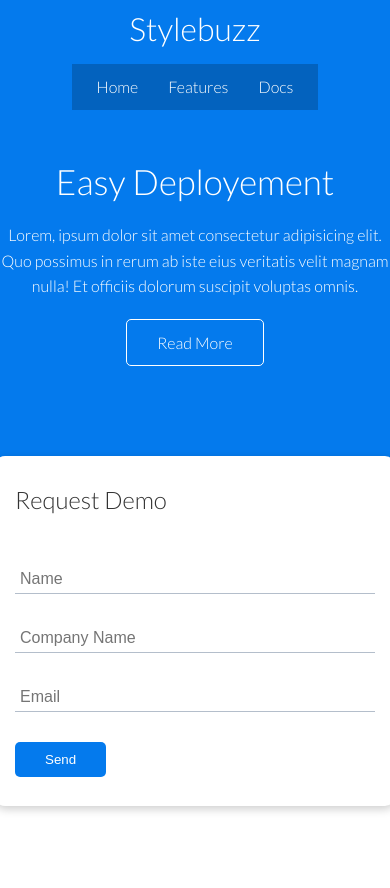
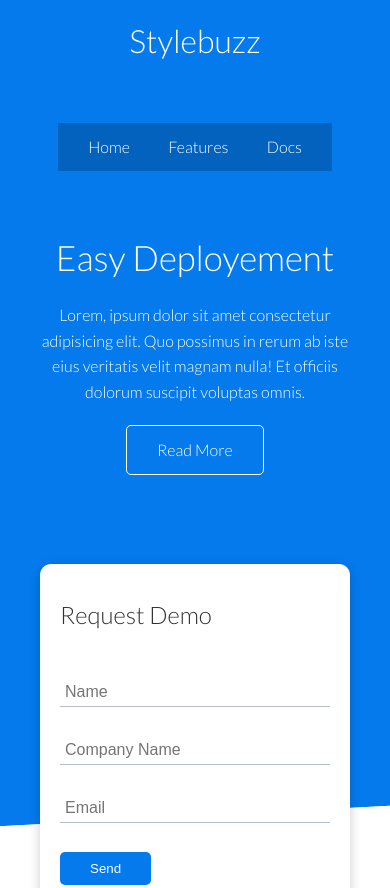
Before and after one commit to simarmannsingh/landing-page, a plain HTML site: page index.html in a window 390 px wide. Shown: the top 888 px of the page. Drawn offline with Linux system fonts and the light colour scheme.

Commit message:
Added Readme.md along with minor UI changes in responsive css styles.

```diff
--- a/style.css
+++ b/style.css
@@ -32,17 +32,17 @@ a{
 h1, h2{
     font-weight: 300;
     line-height: 1.2;
-    margin: 10px 0;
+    margin: 0.7em 0;
 }
 
-p{   margin: 10px 0;    }
+p{   margin: 0.7em 0;    }
 
 img{   width: 100%;     }
 
 code, pre{
     background: #333;
     color: #fff;
-    padding: 10px;
+    padding: 0.7em;
     border-radius: 5px;
 }
 
@@ -54,7 +54,7 @@ code, pre{
 .navbar{
     background-color: var(--primary-color);
     color: #fff;
-    height: 4.5em;
+    height: 5.2em;
 }
 
 .navbar ul{
@@ -63,12 +63,13 @@ code, pre{
 
 .navbar a{
     color: #fff;
-    padding: 10px;
-    margin: 0 5px;
+    padding: 0.7em;
+    margin: 0 0.5em;
 }
 
 .navbar a:hover{
     border-bottom: 2px #fff solid;
+    background-color: #818891;
 }
 
 .navbar .flex{
@@ -77,7 +78,7 @@ code, pre{
 
 /* Showcase */
 .showcase{
-    height: 400px;
+    height: fit-content;
     background-color: var(--primary-color);
     color: #fff;
     position: relative;
@@ -103,17 +104,17 @@ code, pre{
 
 .showcase-form{
     position: relative;
-    top: 60px;
+    top: 3.7em;
     animation: slideInFromRight .5s ease-in;
-    height: 350px;
-    width: 400px;
-    padding: 40px;
+    /* height: 350px; */
+    width: fit-content;
+    padding: 2.5em;
     z-index: 100;
     justify-self: flex-end;
 }
 
 .showcase-form .form-control{
-    margin: 30px 0;
+    margin: 1.8em 0;
 }
 
 .showcase-form input[type='text'],
@@ -133,8 +134,8 @@ code, pre{
 .showcase::after{
     content: '';
     position: absolute;
-    height: 100px;
-    bottom: -70px;
+    height: 6.2em;
+    bottom: -4.3em;
     right: 0;
     left: 0;
     background: #fff;
@@ -147,21 +148,21 @@ code, pre{
 
 /* Stats */
 .stats{
-    padding-top: 100px;
+    padding-top: 6.2em;
     animation: slideInFromBottom .5s ease-in;
 }
 
 .stats-heading{
-    max-width: 500px;
+    max-width: 30em;
     margin: auto;
 }
 
 .stats .grid h3{
-    font-size: 35px;
+    font-size: 2em;
 }
 
 .stats .grid p{
-    font-size: 20px;
+    font-size: 1.25em;
     font-weight: bold;
 }
 
@@ -171,7 +172,7 @@ code, pre{
     max-width: 1100px;
     margin: 0 auto;
     overflow: auto;
-    padding: 0 40px;
+    padding: 0 2.5em;
 }
 
 .flex{
@@ -197,15 +198,15 @@ code, pre{
 .card{
     background-color: #fff;
     color: #333;
-    border-radius: 10px;
-    box-shadow: 0 3px 10px rgba(0, 0, 0, 0.2);
+    border-radius: 0.7em;
+    box-shadow: 0 3px 0.7em rgba(0, 0, 0, 0.2);
     padding: 20px;
-    margin: 10px;
+    margin: 0.7em;
 }
 
 .btn{
     display: inline-block;
-    padding: 10px 30px;
+    padding: 0.7em 30px;
     cursor: pointer;
     background: var(--primary-color);
     color: #fff;
@@ -225,13 +226,13 @@ code, pre{
 /* Alert */
 .alert{
     background-color: var(--light-color);
-    padding: 10px 20px;
+    padding: 0.7em 20px;
     font-weight: bold;
     margin: 15px 0;
 }
 
 .alert i{
-    margin-right: 10px;
+    margin-right: 0.7em;
 }
 
 .alert-success{
@@ -298,8 +299,6 @@ code, pre{
 }
 
 
-
-
 /* Text Sizes */
 .lead{   font-size: 20px;  }
 .sm{     font-size: 1rem;  }
@@ -338,7 +337,6 @@ code, pre{
 .p-5{   padding: 4rem; }
 
 
-
 /* CLI */
 .cli .grid{
     grid-template-columns: repeat(3, 1fr);
@@ -364,17 +362,17 @@ code, pre{
 
 .languages .card{
     text-align: center;
-    margin: 16px 10px 40px;
+    margin: 16px 0.7em 40px;
     transition: transform 0.15s ease-in;
 }
 
 .languages .card h4{
     font-size: 20px;
-    margin-bottom: 10px;
+    margin-bottom: 0.7em;
 }
 
 .languages .card:hover{
-    transform: translateY(-10px);
+    transform: translateY(-0.7em);
 }
 
 
@@ -430,7 +428,7 @@ code, pre{
 
 /* Footer */
 .footer .social a{
-    margin: 0 10px;
+    margin: 0 0.7em;
 }
 
 /* Animations */
@@ -525,7 +523,7 @@ code, pre{
 
 @media (max-width: 500px){
     .navbar{
-        height: 110px;
+        height: 10.7em;
     }
 
     .navbar .flex{
@@ -533,7 +531,7 @@ code, pre{
     }
 
     .navbar ul{
-        padding: 10px;
+        padding: 0.7em;
         background-color: rgba(0, 0, 0, 0.2);
     }
 }
```
Also changed, not shown: images/landing-page-repo.png (added), 2 other files.
